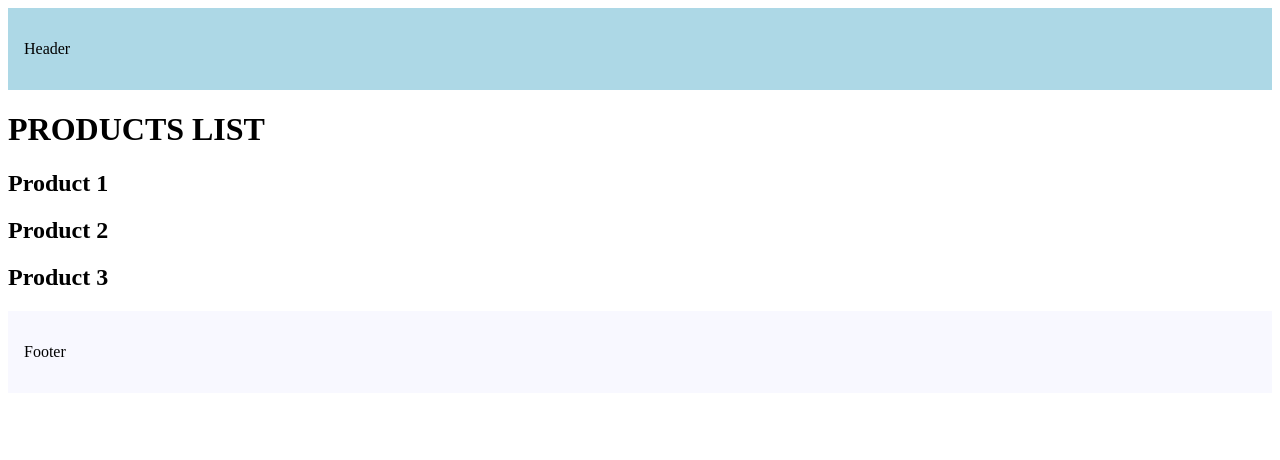
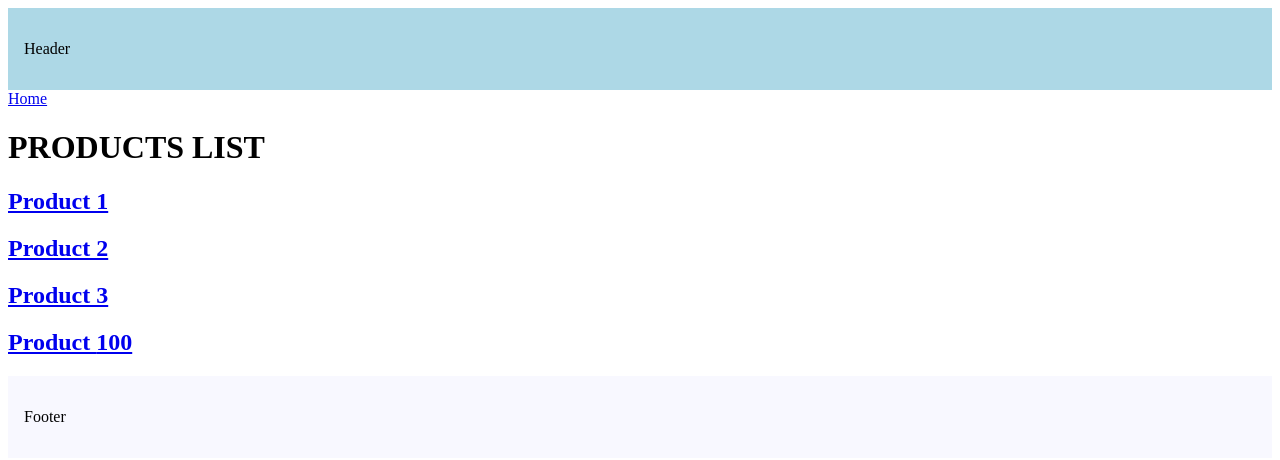
Before and after one commit to Vivek-Gupta-15/Next-js-practise, a Next.js app: page /products in a window 1280 px wide. Shown: the top 460 px of the page. Built offline with nearby package versions, Linux system fonts and the light colour scheme.

Commit message:
Linking component  Navigation

```diff
--- a/src/app/page.tsx
+++ b/src/app/page.tsx
@@ -1,8 +1,11 @@
+import Link from "next/link";
 
 export default function Home() {
   return (
    <>
     <h1> Welcome Home !! </h1>
+    <Link href = "/blog "> Blog </Link>
+    <Link href = " /products "> Product </Link>
    </>
   );
 }
--- a/src/app/products/page.tsx
+++ b/src/app/products/page.tsx
@@ -1,10 +1,23 @@
+import Link from "next/link";
+
 export default function ProductList(){
+    const productId = 100;
     return (
         <>
+        <Link href ="/"> Home</Link>
         <h1> PRODUCTS LIST</h1>
-        <h2> Product 1</h2>
-        <h2> Product 2</h2>
-        <h2> Product 3</h2>
+        <h2>
+            <Link href ="/products/1"> Product 1</Link>
+             </h2>
+        <h2>
+             <Link href ="/products/2"> Product 2</Link>
+            </h2>
+        <h2>
+             <Link href ="/products/3"> Product 3</Link>
+            </h2>
+            <h2>
+             <Link href ={`/products/${productId}`}> Product {productId}</Link>
+            </h2>
         </>
 
     );
```
